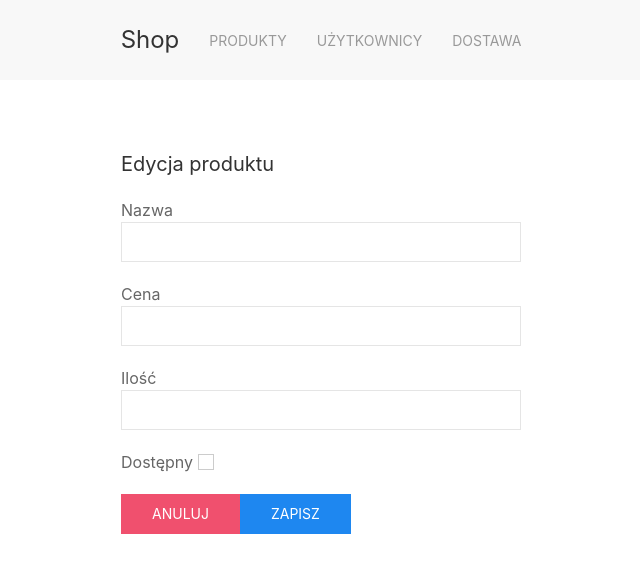
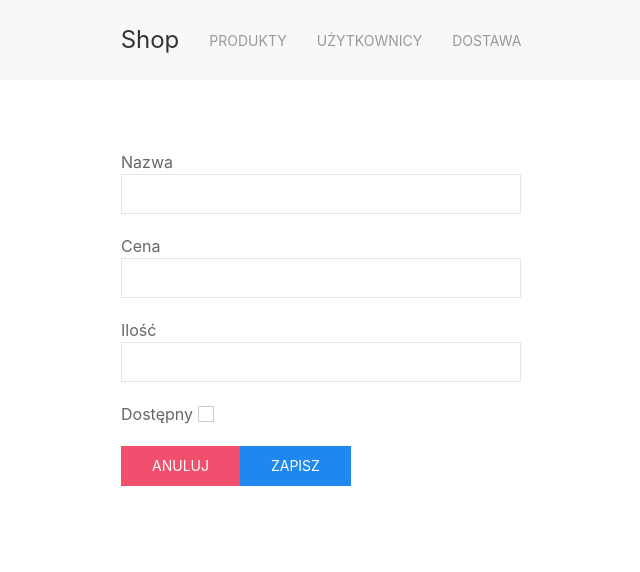
Before and after one commit to skaznik/Shop-Angular, an Angular app in the folder shop/: page /shop/editor in a window 1280 px wide. Shown: the top 572 px of the page, without its empty margins (319-959 px from the left). Built offline with nearby package versions, Linux system fonts and the light colour scheme.

Commit message:
angular-shop

```diff
--- a/shop/src/app/shop/products/editor/editor.component.html
+++ b/shop/src/app/shop/products/editor/editor.component.html
@@ -1,5 +1,4 @@
 <div style="width: 400px; margin: auto">
-<h4>Edycja produktu</h4>
   <div class="uk-margin">
     <label>Nazwa</label>
     <input class="uk-input" type="text">
```
